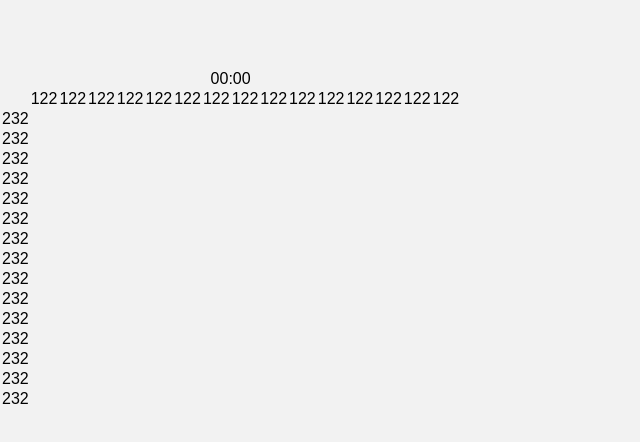
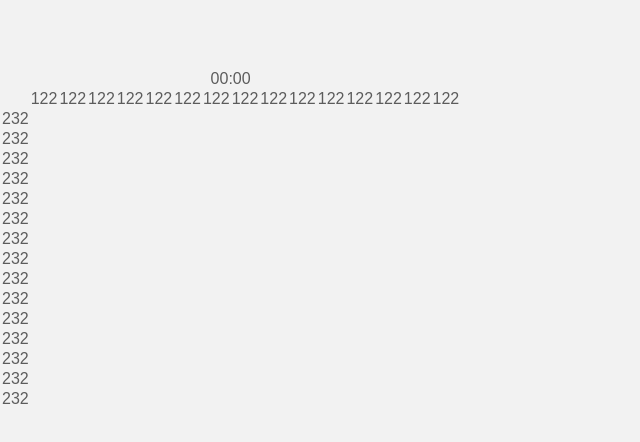
Before and after one commit to l-Aleksey-Nikolaev-l/Nonograms, a website with bundled scripts: page nonograms/index.html in a window 1280 px wide. Shown: the whole page, without its empty margins (0-640 px from the left). Built offline with nearby package versions, Linux system fonts and the light colour scheme.

Commit message:
refactor: add common styles for all elements in style.css

```diff
--- a/nonograms/styles/style.css
+++ b/nonograms/styles/style.css
@@ -11,6 +11,8 @@
     box-sizing: border-box;
     font-family: Arial, sans-serif;
     font-weight: 100;
+    color: var(--font-color);
+    user-select: none;
 }
 
 
```
